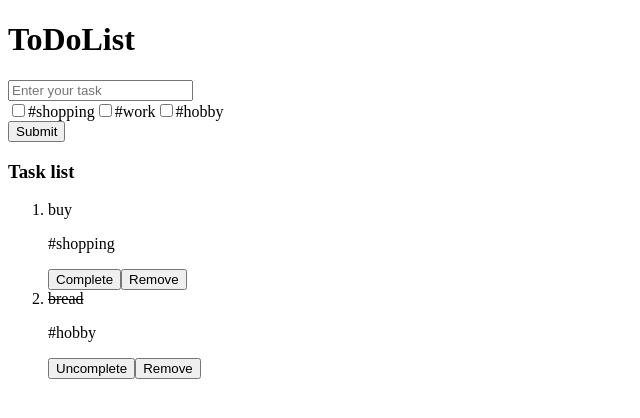
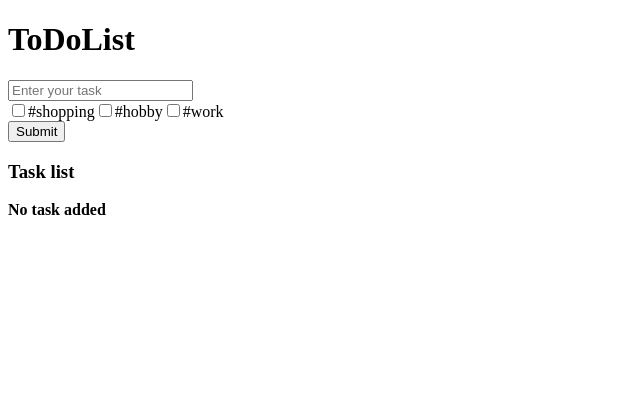
Before and after one commit to BlackPuma9/ReactTodoList, a React (Create React App) app: page / in a window 1280 px wide. Shown: the top 418 px of the page, without its empty margins (0-640 px from the left). Built offline with nearby package versions, Linux system fonts and the light colour scheme.

Commit message:
No task added line

```diff
--- a/src/App.js
+++ b/src/App.js
@@ -2,22 +2,21 @@ import React, { useState } from "react";
 
 function App() {
   const [value, setValue] = useState('')
-  const [tasks, setTasks] = useState([
+  const [tasks, setTasks] = useState([])
+  const [tags, setTags] = useState([
     {
-      name: 'buy',
-      isComplited: false,
-      tags: ['#shopping']
+      name: 'shopping',
+      isAdded: false
     },
     {
-      name: 'bread',
-      isComplited: true,
-      tags: ['#hobby']
+      name: 'hobby',
+      isAdded: false
+    },
+    {
+      name: 'work',
+      isAdded: false
     }
   ])
-  // const [tags, setTags] = useState(['#shopping', '#hobby', '#work'])
-  const [checkedOne, setCheckedOne] = useState(false);
-  const [checkedTwo, setCheckedTwo] = useState(false);
-  const [checkedThree, setCheckedThree] = useState(false);
 
   const eventEnterHandler = (event) => {
     setValue(event.target.value)
@@ -25,31 +24,25 @@ function App() {
 
   const eventHadler = () => {
     if (value.length !== 0) {
-      const tags = []
-      if (checkedOne) {
-        tags.push('#shopping')
-      }
-
-      if (checkedTwo) {
-        tags.push('#work')
-      }
-
-      if (checkedThree) {
-        tags.push('#hobby')
-      }
-
-      setTasks([...tasks, { name: value, isComplited: false, tags }])
+      const tagsChecked = tags.filter(tag => tag.isAdded)
+      setTasks([...tasks, { name: value, isComplited: false, tags: tagsChecked.map(tag => tag.name) }])
       setValue('')
-      setCheckedOne(false)
-      setCheckedTwo(false)
-      setCheckedThree(false)
-
+      const res = tags.map(tag => {
+        tag.isAdded = false
+        return tag
+      })
+      setTags(res)
     }
   }
 
   const handleToggle = (index) => {
     tasks[index].isComplited = !tasks[index].isComplited
     setTasks([...tasks])
+  }
+
+  const handleCheckbox = (e, tag, index) => {
+    tags[index].isAdded = e.target.checked;
+    setTags([...tags])
   }
 
   return (
@@ -60,30 +53,25 @@ function App() {
           value={value}
           placeholder="Enter your task"
           onChange={eventEnterHandler}
-          /><br/>
-          <label>
-            <input type="checkbox"
-            checked={checkedOne}
-            onChange={() => setCheckedOne(!checkedOne)}
-            />
-            #shopping
-          </label>
-          <label>
-            <input type="checkbox"
-            checked={checkedTwo}
-            onChange={() => setCheckedTwo(!checkedTwo)}
-            />
-            #work
-          </label>
-          <label>
-            <input type="checkbox"
-            checked={checkedThree}
-            onChange={() => setCheckedThree(!checkedThree)}
-            />
-            #hobby
-          </label><br/>
+          />
+          <br/>
+          {tags.map((tag, index) => {
+            return (
+              <label key={index}>
+                <input
+                  type="checkbox"
+                  value={tag.name}
+                  checked={tag.isAdded}
+                  onChange={(e) => handleCheckbox(e, tag, index)}
+                />
+                #{tag.name}
+              </label>
+            )
+          })}
+          <br/>
           <button onClick={eventHadler}>Submit</button>
         <h3>Task list</h3>
+        {tasks.length === 0 && <p><b>No task added</b></p>}
           <ol>
             {tasks.map((task, index) => {
               const { name, isComplited, tags } = task
```
